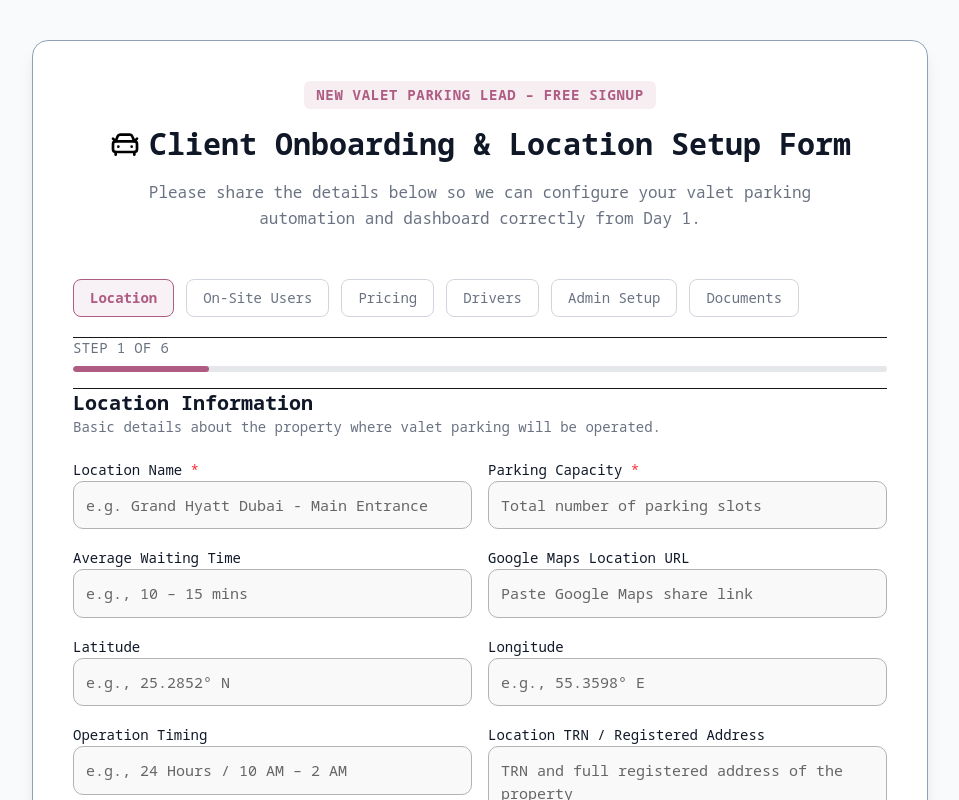
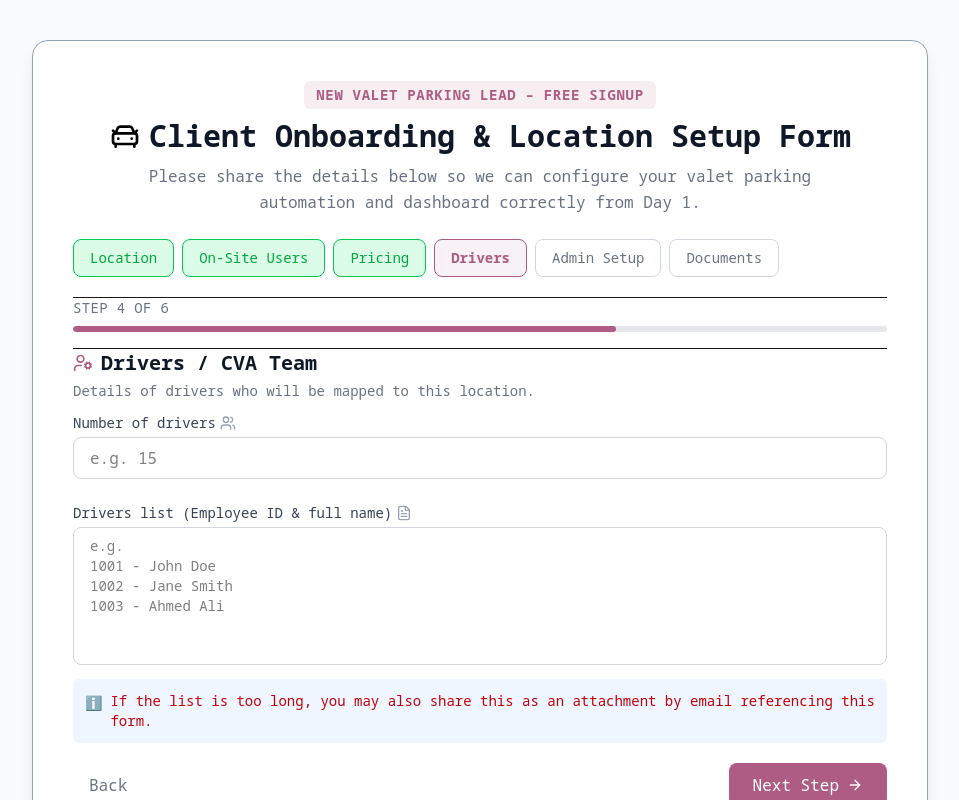
Before and after one commit to alen899-my/Valetparkingform, a Next.js app: page / in a window 1280 px wide. Both pictures are taken after a click on the button "Drivers". Shown: the top 800 px of the page, without its empty margins (160-1119 px from the left). Built offline with nearby package versions, Linux system fonts and the light colour scheme.

Commit message:
validation

```diff
--- a/app/globals.css
+++ b/app/globals.css
@@ -62,6 +62,9 @@ body {
 .no-scrollbar {
   -ms-overflow-style: none;
   scrollbar-width: none;
+}
+.scroll-smooth {
+  scroll-behavior: smooth;
 }
 
 
--- a/app/page.tsx
+++ b/app/page.tsx
@@ -35,7 +35,7 @@ const [isSubmitted, setIsSubmitted] = useState(false);
   reportUser: "no",
 
   // STEP 3
-  ticketType: "",
+  ticketType: "pre-printed",
   feeType: "",
   ticketPricing: "",
   vatType: "",
@@ -129,7 +129,7 @@ const handleFinalSubmit = async () => {
     validationUser: "no",
     reportUser: "no",
 
-    ticketType: "",
+    ticketType: "pre-printed",
     feeType: "",
     ticketPricing: "",
     vatType: "",
@@ -170,7 +170,7 @@ const FileUploadBlock = ({ label, name, accept, file, setFormData }) => {
   const fileRef = useRef(null);
 
   return (
-    <div className="border rounded-lg p-4 bg-gray-50 flex flex-col gap-2">
+    <div className="border rounded-lg p-2 bg-gray-50 flex flex-col gap-2">
       <label className="text-sm font-medium text-gray-900">{label}</label>
 
       {/* Hidden input */}
@@ -214,7 +214,7 @@ const FileUploadBlock = ({ label, name, accept, file, setFormData }) => {
       <div className="w-full max-w-4xl bg-white rounded-2xl border border-slate-400 shadow-lg p-5 sm:p-8 md:p-10">
 
         {/* HEADER */}
-        <div className="text-center space-y-4 mb-10">
+        <div className="text-center space-y-2 mb-4">
           {/* Eyebrow Label */}
           <div className="flex items-center justify-center">
             <p className="uppercase text-xs sm:text-sm tracking-wider font-semibold text-[#ae5c83] bg-[#ae5c83]/10 px-3 py-1 rounded-md">
@@ -235,7 +235,8 @@ const FileUploadBlock = ({ label, name, accept, file, setFormData }) => {
         </div>
         {/* ---- Step Tabs Navigation ---- */}
 <div className="w-full border-b pb-3">
-  <div className="flex items-center gap-3 overflow-x-auto no-scrollbar py-2">
+  <div className="flex items-center gap-2 overflow-x-auto no-scrollbar py-2 scroll-smooth snap-x">
+
 
     {[
       "Location",
@@ -252,8 +253,9 @@ const FileUploadBlock = ({ label, name, accept, file, setFormData }) => {
       return (
         <button
           key={step}
-          onClick={() => currentStep > stepNumber && setCurrentStep(stepNumber)}
-          className={`
+          onClick={() => setCurrentStep(stepNumber)}
+
+          className={`snap-start
             whitespace-nowrap flex items-center gap-2 px-4 py-2 rounded-lg border transition-all text-xs sm:text-sm
             ${isActive
               ? "border-[#ae5c83] text-[#ae5c83] bg-[#ae5c8315] font-semibold"
@@ -299,7 +301,7 @@ const FileUploadBlock = ({ label, name, accept, file, setFormData }) => {
 
         {/* STEP 1: LOCATION INFORMATION */}
 {currentStep === 1 && (
-  <div className="space-y-5 animate-in fade-in slide-in-from-bottom-4 duration-500">
+  <div className="space-y-3 animate-in fade-in slide-in-from-bottom-4 duration-500">
 
     {/* Section Heading */}
     <div>
@@ -753,7 +755,7 @@ const FileUploadBlock = ({ label, name, accept, file, setFormData }) => {
 
       {/* STEP 4: DRIVERS / CVA TEAM */}
 {currentStep === 4 && (
-  <div className="space-y-6 animate-in fade-in slide-in-from-right-8 duration-500">
+  <div className="space-y-3 animate-in fade-in slide-in-from-right-8 duration-500">
 
     {/* Section Heading */}
     <div className="space-y-1">
@@ -837,7 +839,7 @@ const FileUploadBlock = ({ label, name, accept, file, setFormData }) => {
         {/* STEP 5: SUPER ADMIN CONTACT */}
      {/* STEP 5: SUPER ADMIN CONTACT */}
 {currentStep === 5 && (
-  <div className="space-y-6 animate-in fade-in slide-in-from-right-8 duration-500">
+  <div className="space-y-3 animate-in fade-in slide-in-from-right-8 duration-500">
 
     {/* Section Heading */}
     <div className="space-y-1">
@@ -868,7 +870,7 @@ const FileUploadBlock = ({ label, name, accept, file, setFormData }) => {
     {/* Email */}
     <div>
       <label className="block text-sm font-medium text-gray-700 mb-1">
-        Email Address *
+        Email Address <span className="text-red-500">*</span>
       </label>
       <input
         type="email"
@@ -883,7 +885,7 @@ const FileUploadBlock = ({ label, name, accept, file, setFormData }) => {
     {/* Phone */}
     <div>
       <label className="block text-sm font-medium text-gray-700 mb-1">
-        Mobile / WhatsApp Number *
+        Mobile / WhatsApp Number <span className="text-red-500">*</span>
       </label>
       <input
         type="tel"
@@ -897,7 +899,7 @@ const FileUploadBlock = ({ label, name, accept, file, setFormData }) => {
 
     {/* Training Radio */}
     <div className="p-4 bg-gray-50 rounded-lg border border-gray-200">
-      <label className="block text-sm font-semibold text-gray-900 mb-3 flex items-center gap-2">
+      <label className="block font-medium text-gray-700 mb-3 flex items-center gap-2">
 
         Super admin will receive full application training
       </label>
@@ -956,7 +958,7 @@ const FileUploadBlock = ({ label, name, accept, file, setFormData }) => {
 
 
 {currentStep === 6 && (
-  <div className="space-y-5 animate-in fade-in slide-in-from-right-8 duration-500">
+  <div className="space-y-3 animate-in fade-in slide-in-from-right-8 duration-500">
 
     {/* Section Title */}
     <div>
@@ -969,7 +971,7 @@ const FileUploadBlock = ({ label, name, accept, file, setFormData }) => {
     </div>
 
     {/* File Grid */}
-    <div className="grid grid-cols-1 md:grid-cols-2 gap-4">
+    <div className="grid grid-cols-1 md:grid-cols-2 gap-2">
 
       {/* COMPANY LOGO */}
       <FileUploadBlock
```
